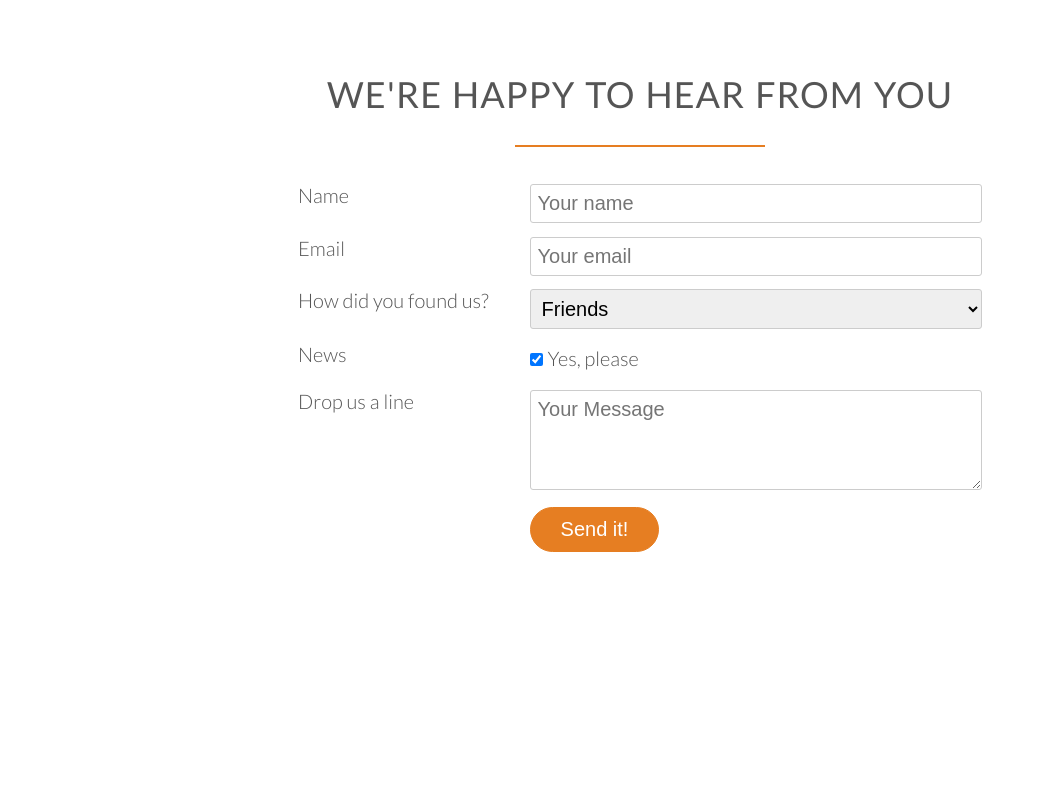
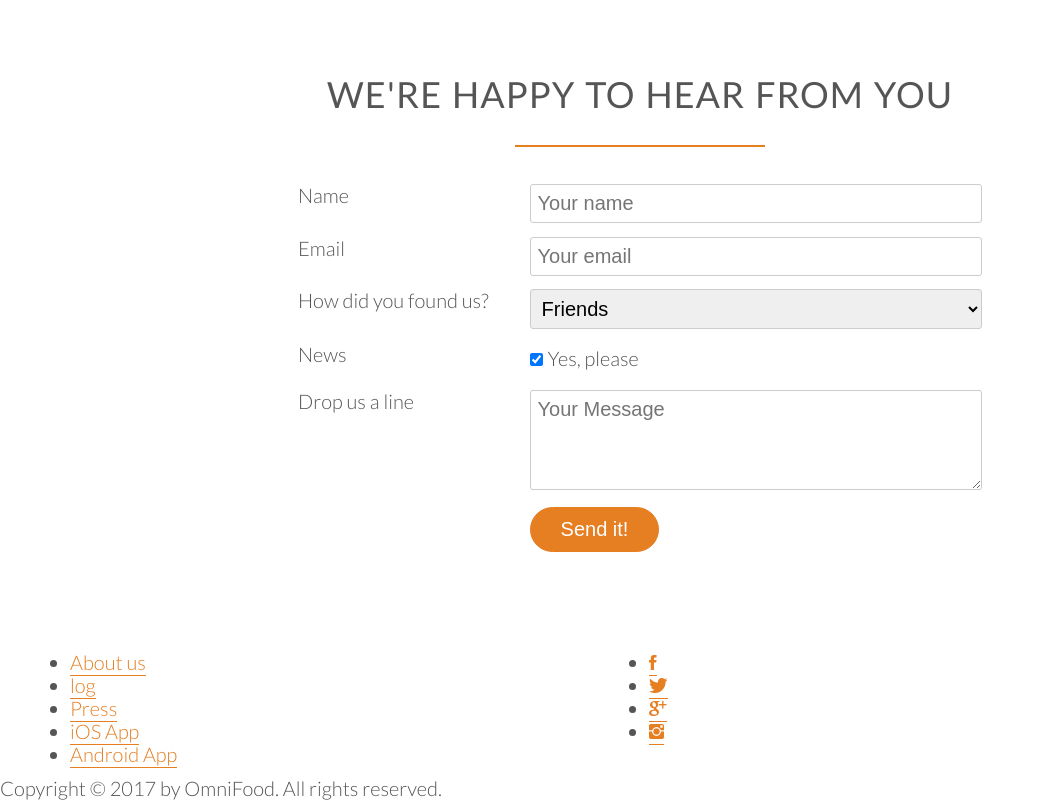
Before and after one commit to MarthaBarahona/HTML5-CSS3, a plain HTML site: page index.html in a window 1280 px wide. Shown: the part 4632-5432 px from the top of the page, without its empty margins (0-1044 px from the left). Before the commit the page ends 5271 px from the top, so only its background shows below. Drawn offline with Linux system fonts and the light colour scheme; files whose address does not match are found by name.

Commit message:
FOOTER: estructura en hmtl completa

```diff
--- a/index.html
+++ b/index.html
@@ -404,5 +404,34 @@
                 </form>
             </div>
         </section>
+
+        <footer>
+            <div class="row">
+                <div class="col span-1-of-2">
+                    <ul class="footer-nav">
+                        <li><a href="#">About us</a></li>
+                        <li><a href="#">log</a></li>
+                        <li><a href="#">Press</a></li>
+                        <li><a href="#">iOS App</a></li>
+                        <li><a href="#">Android App</a></li>
+                    </ul>
+                </div>
+                <div class="col span-1-of-2">
+                    <ul class="social-link">
+                        <li><a href="#"><i class="ion-social-facebook"></i></a></li>
+                        <li><a href="#"><i class="ion-social-twitter"></i></a></li>
+                        <li><a href="#"><i class="ion-social-googleplus"></i></a></li>
+                        <li><a href="#"><i class="ion-social-instagram"></i></a></li>
+
+                    </ul>
+                </div>
+            </div>
+
+            <di class="row">
+                <p>
+                    Copyright &copy; 2017 by OmniFood. All rights reserved.
+                </p>
+            </di>
+        </footer>
     </body>
 </html>
```
